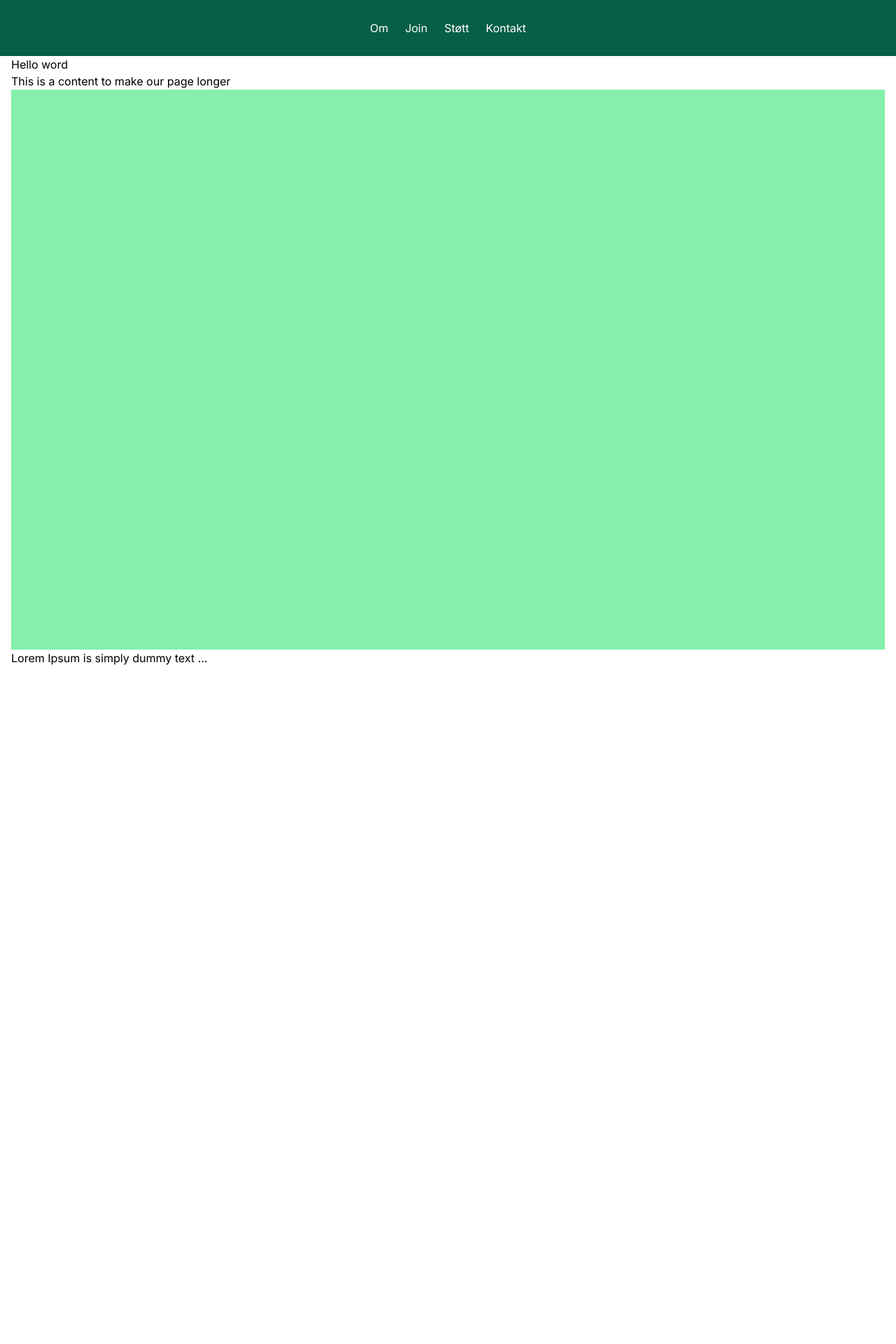
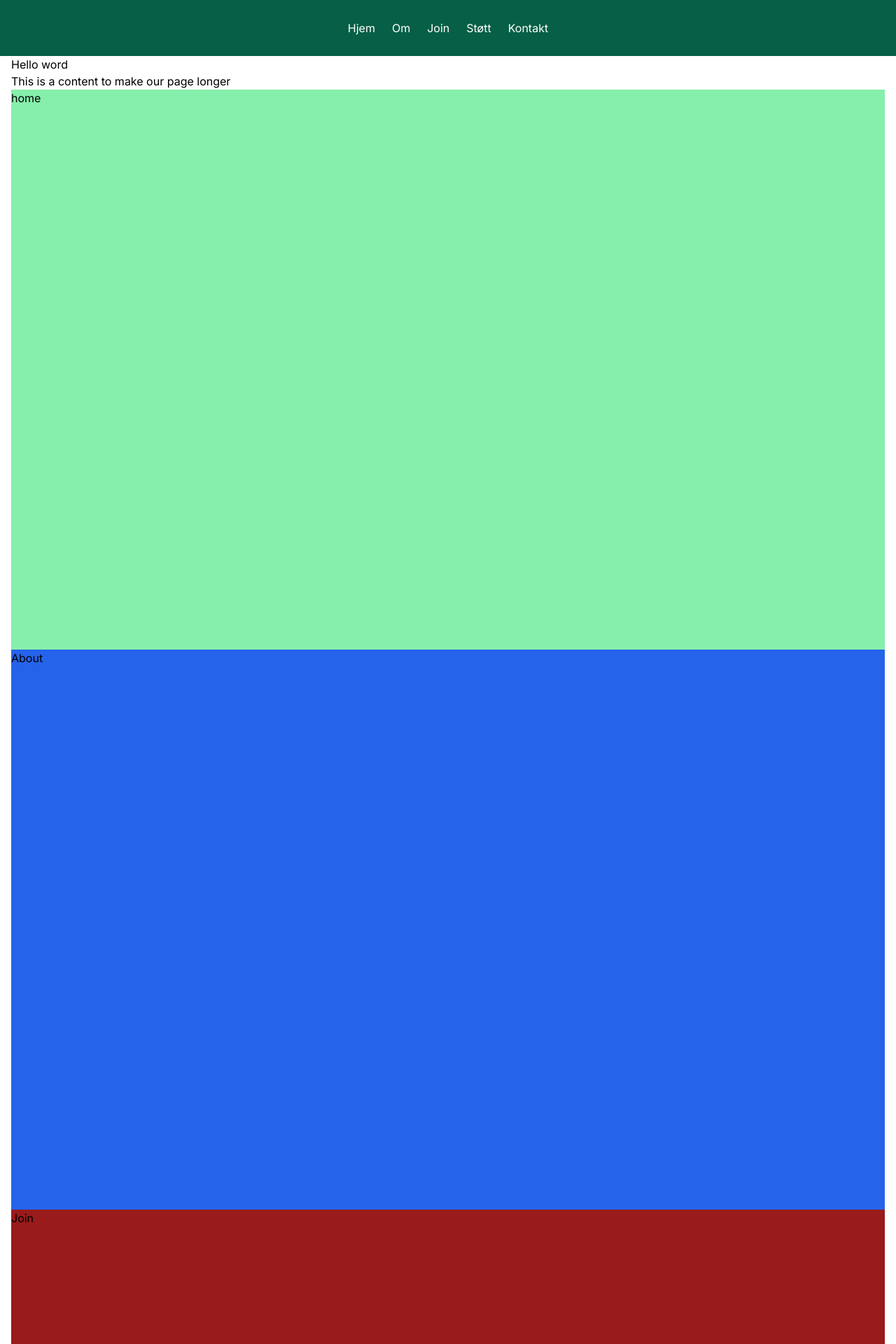
Before and after one commit to pedernyl/vmu, a Next.js app: page / in a window 1280 px wide. Shown: the top 1920 px of the page at 70% size. Before the commit the page ends 952 px from the top, so only its background shows below. Built offline with nearby package versions, Linux system fonts and the light colour scheme.

Commit message:
internal links

```diff
--- a/src/app/components/navigation/navbar/index.tsx
+++ b/src/app/components/navigation/navbar/index.tsx
@@ -19,29 +19,34 @@ const Navbar = ({ toggle }: { toggle: () => void }) => {
                            viewBox="0 0 24 24"
                        >
                            <path
-                               fill="#fff"
+                               fill="#000"
                                d="M3 6h18v2H3V6m0 5h18v2H3v-2m0 5h18v2H3v-2Z"
                            />
                        </svg>
                    </button>
                    <ul className="hidden md:flex gap-x-6 text-white">
                        <li>
-                           <Link href="/about">
+                           <Link href="/#home">
+                               Hjem
+                           </Link>
+                       </li>
+                       <li>
+                           <Link href="/#about">
                                <p>Om</p>
                            </Link>
                        </li>
                        <li>
-                           <Link href="/join">
+                           <Link href="/#join">
                                <p>Join</p>
                            </Link>
                        </li>
                        <li>
-                           <Link href="/support">
+                           <Link href="/#support">
                                <p>Støtt</p>
                            </Link>
                        </li>
                        <li>
-                           <Link href="/contacts">
+                           <Link href="/#contacts">
                                <p>Kontakt</p>
                            </Link>
                        </li>
--- a/src/app/page.tsx
+++ b/src/app/page.tsx
@@ -1,13 +1,34 @@
+import About from "@/app/about/page";
+import Join from "@/app/join/page";
+import Support from "@/app/support/page";
+import Contacts from "@/app/contacts/page";
+
 export default function Home() {
   return (
     <>
       <div className="container mx-auto px-4">
         <h1>Hello word</h1>
         <p>This is a content to make our page longer</p>
-        <div className="w-full h-screen bg-green-300"></div>
-        <p>
-          Lorem Ipsum is simply dummy text ...
-        </p>
+        <div id="home" className="w-full h-screen bg-green-300">
+          home
+        </div>
+
+        <div id="about" className="w-full h-screen bg-blue-600">
+            <About />
+        </div>
+
+        <div id="join" className="w-full h-screen bg-red-800">
+          <Join />
+        </div>
+
+        <div id="support" className="w-full h-screen bg-yellow-600">
+          <Support />
+        </div>
+
+        <div id="contacts" className="w-full h-screen bg-cyan-500 hover:bg-cyan-600">
+          <Contacts />
+        </div>
+
       </div>
     </>
   );
```
Also changed, not shown: package.json (+5 -5 lines).
